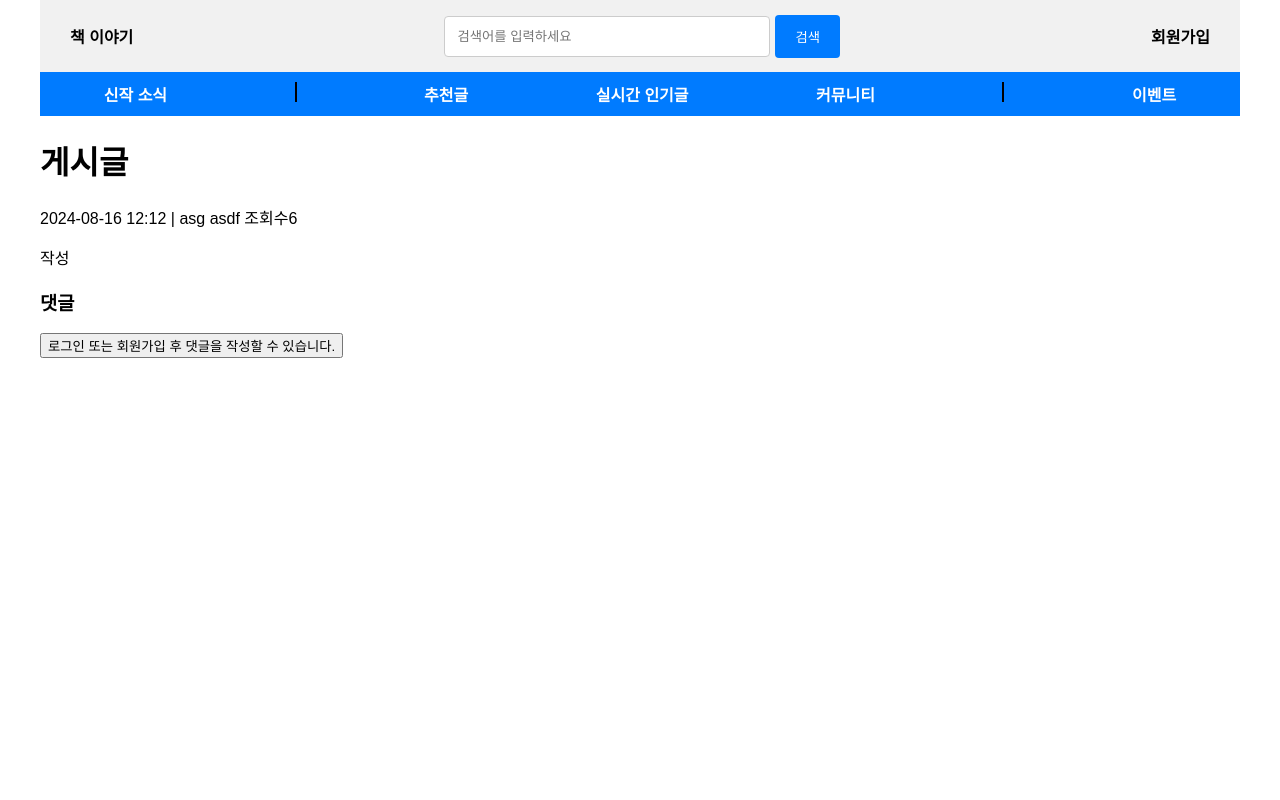
After one commit to coder118/project, a Django app: page /book/1/ in a window 1280 px wide. The commit adds this page. Run offline with Django 4.2, Linux system fonts and the light colour scheme; data comes from the database, SQL or seed files in the repository; both versions use the stored data as it was after the commit.

Commit message:
post-detail and comment

```diff
--- /dev/null
+++ b/web_project_venv/mysite/book/templates/book/post_detail.html
@@ -0,0 +1,194 @@
+{% comment %} {% extends 'book/index.html' %} {% endcomment %}
+<!DOCTYPE html>
+<head>
+    <style>
+    body {
+        font-family: Arial, sans-serif;
+        margin: 0;
+        padding: 0;
+        width: 1200px; /* 원하는 고정 너비 설정 */
+        height: 800px; /* 원하는 고정 높이 설정 */
+
+        {% comment %} position: relative; /* 요소의 위치를 기준으로 설정 */ {% endcomment %}
+        margin: auto; /* 화면 중앙에 위치시키기 위해 */
+    }
+    .navbar {
+        display: flex;
+        justify-content: space-between;
+        align-items: center;
+        background-color: #f1f1f1;
+        padding: 10px;
+        box-shadow: 0 4px 2px -2px gray;
+    }
+    .navbar a {
+        text-decoration: none;
+        color: black;
+        padding: 14px 20px;
+        font-weight: bold;
+    }
+    .navbar a:hover {
+        background-color: #ddd;
+        color: black;
+    }
+
+    .search-bar {
+        display: flex;
+        align-items: center;
+    }
+    .search-bar input[type="text"] {
+        padding: 12px;
+        border: 1px solid #ccc;
+        border-radius: 4px;
+        width: 300px;
+    }
+    .search-bar button {
+        padding: 12px 20px;
+        background-color: #007BFF;
+        color: white;
+        border: none;
+        border-radius: 4px;
+        margin-left: 5px;
+        cursor: pointer;
+    }
+    .search-bar button:hover {
+        background-color: #0056b3;
+    }
+    .content {
+        padding: 20px;
+    }
+    .sidebar {
+        width: 200px;
+        float: left;
+        background-color: #f9f9f9;
+        height: 100vh;
+        box-shadow: 2px 0 5px rgba(0,0,0,0.1);
+    }
+    .sidebar a {
+        display: block;
+        color: black;
+        padding: 10px;
+        text-decoration: none;
+        font-weight: bold;
+    }
+    .sidebar a:hover {
+        background-color: #ddd;
+    }
+
+    {% comment %} 카테고리 영역 {% endcomment %}
+    .category-bar {
+        background-color: #007BFF;
+        padding: 10px 0;
+        display: flex;
+        justify-content: space-around;
+        {% comment %} justify-content: space-between; {% endcomment %}
+        color: white;
+        font-weight: bold;
+    }
+    .category-bar a {
+        color: white;
+        text-decoration: none;
+        padding: 0 15px;
+    }
+    .category-bar a:hover {
+        text-decoration: underline;
+    }
+    .category-bar .vertical-line {
+        width: 2px;
+        height: 20px;
+        background-color: #000;
+        margin: 0 15px;
+    }
+    </style>
+    <script>
+        function showSignupPopup() {
+            alert("회원가입 후 댓글을 작성할 수 있습니다.");
+            window.location.href = "{% url 'signup' %}";
+        }
+    </script>
+</head>
+{% comment %} {% block content %} {% endcomment %}
+<body>
+
+    <div class="navbar">
+        <a href="{% url 'index' %}">책 이야기</a>
+        <div class="search-bar">
+            <input type="text" placeholder="검색어를 입력하세요">
+            <button>검색</button>
+        </div>
+        <div>
+            <a href="{% url 'signup' %}">회원가입</a>
+        </div>
+    </div>
+    <div class="category-bar">
+        <a href="#">신작 소식</a>
+        <div class="vertical-line"></div> <!-- 첫 번째 세로선 추가 -->
+        <a href="#">추천글</a>
+        <a href="#">실시간 인기글</a>
+        <a href="#">커뮤니티</a>
+        <div class="vertical-line"></div> <!-- 두 번째 세로선 추가 -->
+        <a href="#">이벤트</a>
+    </div>
+
+    <div class="post-detail-container">
+        <div class="post-content">
+            <h1>{{ post.title }}</h1>
+            <div class="post-meta">
+                <span>{{ post.created_at|date:"Y-m-d H:i" }}</span> |
+                <span>{{ post.author.nickname }}</span>
+                <span>{{ post.author.username }}</span>
+                <span>조회수{{post.views}}</span>
+
+            </div>
+            <div class="post-body">
+                {{ post.content|linebreaks }}
+            </div>
+        </div>
+
+        {% comment %} <h2>댓글</h2>
+        <ul>
+            {% for comment in comments %}
+                <li>{{ comment.author }}: {{ comment.text }}</li>
+            {% empty %}
+                <li>댓글이 없습니다.</li>
+            {% endfor %}
+        </ul> {% endcomment %}
+
+        <!-- 댓글 작성 섹션 -->
+        <div class="comments-section">
+            <h3>댓글</h3>
+            {% if user in user_check %}
+            {% comment %} user.is_authenticated  {% endcomment %}
+                <form method="post">
+                    {% csrf_token %}
+                    <textarea name="comment" placeholder="댓글을 입력하세요." rows="4"></textarea>
+                    <button type="submit">댓글 작성</button>
+                </form>
+            {% else %}
+                <button onclick="showSignupPopup()">로그인 또는 회원가입 후 댓글을 작성할 수 있습니다.</button>
+            {% endif %}
+
+            <!-- 댓글 목록 -->
+            <ul class="comments-list">
+                {% for comment in post.comments.all %}
+                    <li>{{ comment.author.nickname }}: {{ comment.content }}</li>
+                {% endfor %}
+            </ul>
+        </div>
+
+
+        {% comment %} <h2>다른 게시물</h2>
+        <ul>
+            {% for other_post in other_posts %}
+                <li><a href="{% url 'post_detail' other_post.pk %}">{{ other_post.title }}</a></li>
+            {% empty %}
+                <li>다른 게시물이 없습니다.</li>
+            {% endfor %}
+        </ul> {% endcomment %}
+
+
+    </div>
+
+
+</body>
+</html>
+{% comment %} {% endblock %} {% endcomment %}
--- a/web_project_venv/mysite/book/urls.py
+++ b/web_project_venv/mysite/book/urls.py
@@ -4,7 +4,7 @@ from . import views # 현 디렉의 views.py파일을 임포트함
 
 urlpatterns = [
     path('', views.index, name='index'),
-    path('book_writer/',views.book_writer,name='book_writer'),
+    # path('book_writer/',views.book_writer,name='book_writer'),
     path('login/', views.login_view, name='login'),
     path('signup/',views.signup_view,name='signup'),
 
@@ -23,5 +23,6 @@ urlpatterns = [
     path('post_create/',views.post_view,name='post_view'),
     path('post_create/post_save/',views.post_save,name='post_save'),
     # path('', views.PostListView.as_view(), name='post_list'),
+    path('<int:pk>/', views.post_detail, name='post_detail'),
 
 ]
--- a/web_project_venv/mysite/book/views.py
+++ b/web_project_venv/mysite/book/views.py
@@ -31,6 +31,7 @@ def index(request):
     #     print('stop')
     #     return get_name(request)
     post_list = Post_information.objects.all()
+    print(post_list)
     paginator = Paginator(post_list, 10)  # 페이지당 20개의 게시물을 표시합니다
     page_number = request.GET.get('page')
     page_obj = paginator.get_page(page_number)
@@ -38,12 +39,31 @@ def index(request):
     context = {
         'page_obj': page_obj,
     }
-
+    print(context)
     return render(request,'book/index.html',context)
     # return HttpResponse(template.render(context,request))
 
+
+def post_detail(request, pk):
+    post = get_object_or_404(Post_information, pk=pk)
+    print(post)
+    usernames = User_information.objects.values_list('username', flat=True)
+
+    #comments = Comment.objects.filter(post=post)  # 댓글 모델을 사용하여 해당 게시물에 대한 댓글 가져오기
+    other_posts = Post_information.objects.exclude(pk=pk)  # 현재 게시물을 제외한 다른 게시물 가져오기
+    post.views += 1
+    post.save()
+    context = {
+        'post': post,
+        'user':request.session.get('username'),
+        'user_check':usernames, # 유저 정보 데이터 베이스에서 유저 아이디 값을 가져와서 현재 들어와있는 유저가 usercheck안에 존재 하면 댓글 작성 가능하게
+        'other_posts': other_posts,
+    }
+    print(context)
+    return render(request, 'book/post_detail.html', context)
+
 # 내가 만들어서 적어본것
-def book_writer(request):
+#def book_writer(request):
     book_writer_list = bookW.objects.all()
     context={
         "book_writer_list": book_writer_list
```
Also changed, not shown: web_project_venv/mysite/book/templates/book/index.html (+10 -4 lines), web_project_venv/mysite/db.sqlite3.
